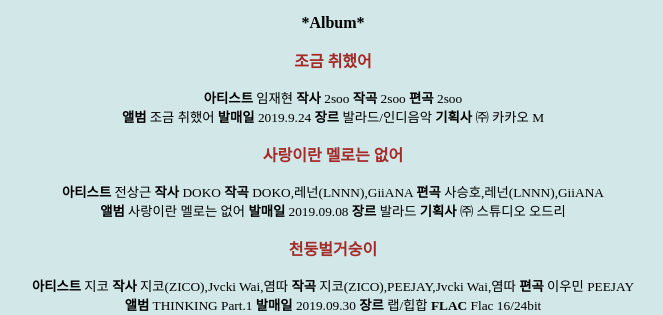
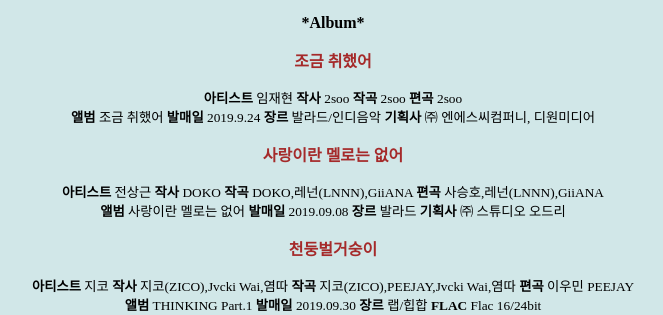
Before and after one commit to youngeun-cheon/youngeun-cheon, a PHP site: page / in a window 1280 px wide; the page is wider, and only the part inside the window is pictured. Shown: the part 2465-2780 px from the top of that part, without its empty margins (307-970 px from the left). Run offline with PHP 8.4, Linux system fonts and the light colour scheme; data that the repository does not hold is empty; some libraries are stand-ins or nearby versions.

Commit message:
수정 album6

```diff
--- a/meltube/index.php
+++ b/meltube/index.php
@@ -382,7 +382,7 @@ We always say
 <b>장르</b>
 발라드/인디음악
 <b>기획사</b>
-㈜ 카카오 M
+㈜ 엔에스씨컴퍼니, 디원미디어
 </small></p>
 </th>
 </tr>
```
